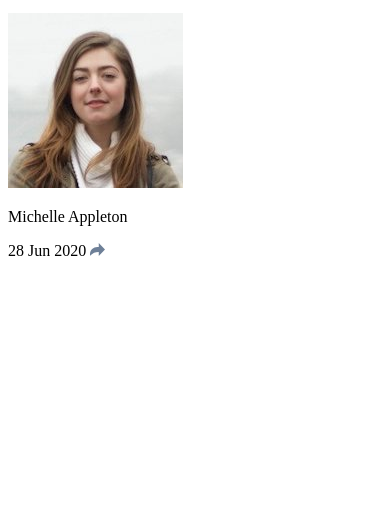
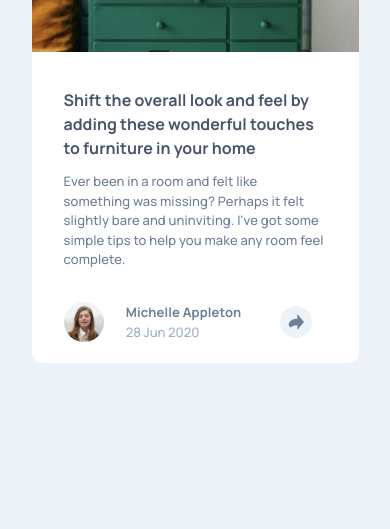
Before and after one commit to lia-oliveira/article-preview-component, a plain HTML site: page index.html in a window 390 px wide. Shown: the part 315-844 px from the top of the page. Drawn offline with Linux system fonts and the light colour scheme.

Commit message:
mobile version

```diff
--- a/assets/css/main.css
+++ b/assets/css/main.css
@@ -1 +1,159 @@
 @charset "utf-8";
+
+:root {
+    /*Colors*/
+    --co-primary-title-share: hsl(217, 19%, 35%);
+    --co-primary-text: hsl(214, 17%, 51%);
+    --co-sec-datetime: hsl(212, 23%, 69%);
+    --co-sec-bkg-page: hsl(210, 46%, 95%);
+    --co-sec-bkg-card: hsl(0, 100%, 100%);
+
+    /*Font*/
+    --ff-primary: "Manrope", sans-serif;
+    --fw-medium: 500;
+    --fw-bold: 700;
+    --fs-13: 0.8125rem;
+    --fs-16: 1rem;
+    --fs-20: 1.25rem;
+}
+
+*,
+::before,
+::after {
+    box-sizing: border-box;
+}
+
+html,
+body {
+    height: 100%;
+}
+
+html,
+body,
+h1,
+h2,
+h3,
+ul,
+p,
+li,
+a {
+    margin: 0;
+    padding: 0;
+}
+
+body {
+    font-size: Arial, Helvetica, sans-serif;
+    font-size: var(--fs-13);
+    color: var(--co-primary-text);
+    background-color: var(--co-sec-bkg-page);
+}
+
+h1 {
+    font-family: var(--ff-primary);
+    font-weight: var(--fw-bold);
+    font-size: var(--fs-16);
+    color: var(--co-primary-title-share);
+    line-height: 1.5; /*24px*/
+    margin-bottom: 0.75rem; /*12px*/
+}
+
+p {
+    font-family: var(--ff-primary);
+    font-weight: var(--fw-medium);
+    font-size: var(--fs-13);
+    color: var(--co-primary-text);
+    line-height: 1.5;
+    letter-spacing: 0.0075rem; /*0.12px*/
+}
+
+main {
+    min-height: 100%;
+    display: flex;
+    justify-content: center;
+    align-items: center;
+}
+
+article {
+    width: 20.4375rem; /*327px*/
+    height: 32rem; /*512px*/
+    background-color: var(--co-sec-bkg-card);
+    border-radius: 0.625rem;
+    display: flex;
+    flex-direction: column;
+    justify-content: center;
+    align-items: center;
+    overflow: hidden;
+}
+
+article > img {
+    width: 100%;
+    height: 12.5rem; /*200px*/
+    object-fit: cover;
+}
+
+.article-content {
+    padding: 2.25rem 2rem 1.25rem 2rem; /*36px 32px 20px 32px*/
+    display: flex;
+    flex-direction: column;
+}
+
+.article-content > p {
+    margin-bottom: 2rem;
+}
+
+nav {
+    display: none;
+    flex-direction: row;
+    flex-wrap: wrap;
+}
+
+.nav-share ul {
+    display: flex;
+    flex-flow: row wrap;
+}
+
+footer {
+    display: grid;
+    grid-template-columns: 1fr 3fr 1fr;
+    gap: 1rem;
+    align-items: center;
+    justify-content: center;
+}
+
+footer img:nth-of-type(1) {
+    width: 2.5rem; /*40px*/
+    height: 2.5rem; /*40px*/
+    border-radius: 50%;
+}
+
+footer img:nth-of-type(2) {
+
+    border-radius: 50%;
+}
+
+.footer__author p {
+    font-weight: var(--fw-bold);
+}
+
+.footer__author time {
+    font-family: var(--ff-primary);
+    font-weight: var(--fw-medium);
+    font-size: var(--fs-13);
+    color: var(--co-sec-datetime);
+}
+
+.footer__arrow {
+    width: 2rem;
+    height: 2rem;
+    border-radius: 50%;
+    background-color: var(--co-sec-bkg-page);
+    display: flex;
+    align-items: center;
+    justify-content: center;
+}
+
+.footer__arrow > img[alt="icon share"]{
+    width: 1rem;
+    height: 1rem;
+    overflow: hidden;
+}
--- a/index.html
+++ b/index.html
@@ -14,11 +14,16 @@
       href="./images/favicon-32x32.png"
     />
     <title>Frontend Mentor | Article preview component</title>
+    <link rel="preconnect" href="https://fonts.googleapis.com">
+    <link rel="preconnect" href="https://fonts.gstatic.com" crossorigin>
+    <link href="https://fonts.googleapis.com/css2?family=Manrope:wght@200..800&display=swap" rel="stylesheet">
     <link rel="stylesheet" href="./assets/css/main.css" />
   </head>
   <body>
     <main>
       <article>
+        <img src="./assets/images/drawers.jpg" alt="">
+        <div class="article-content">
           <h1>
             Shift the overall look and feel by adding these wonderful touches to
             furniture in your home
@@ -28,7 +33,7 @@
             slightly bare and uninviting. I've got some simple tips to help you make
             any room feel complete.
           </p>
-        <nav class="share">
+          <nav class="nav-share">
             <p>Share</p>
             <ul>
               <li><a href="#"><img src="./assets/images/icon-facebook.svg" alt="Facebook icon"></a></li>
@@ -37,12 +42,18 @@
               <li><a href="#"><img src="./assets/images/icon-share.svg" alt=""></a></li>
             </ul>
           </nav>
-        <footer class="author">
+          <footer>
             <img src="./assets/images/avatar-michelle.jpg" alt="Michelle Profile Picture" />
+            <div class="footer__author">
               <p title="author">Michelle Appleton</p>
               <time datetime="2020-06-28">28 Jun 2020</time>
+            </div>
+            <div class="footer__arrow">
               <img src="./assets/images/icon-share.svg" alt="icon share">
+            </div>
+
           </footer>
+        </div> <!--content-->
       </article>
     </main>
 
```
Also changed, not shown: 1 other file. Lines whose indentation alone changed are shown as unchanged.
